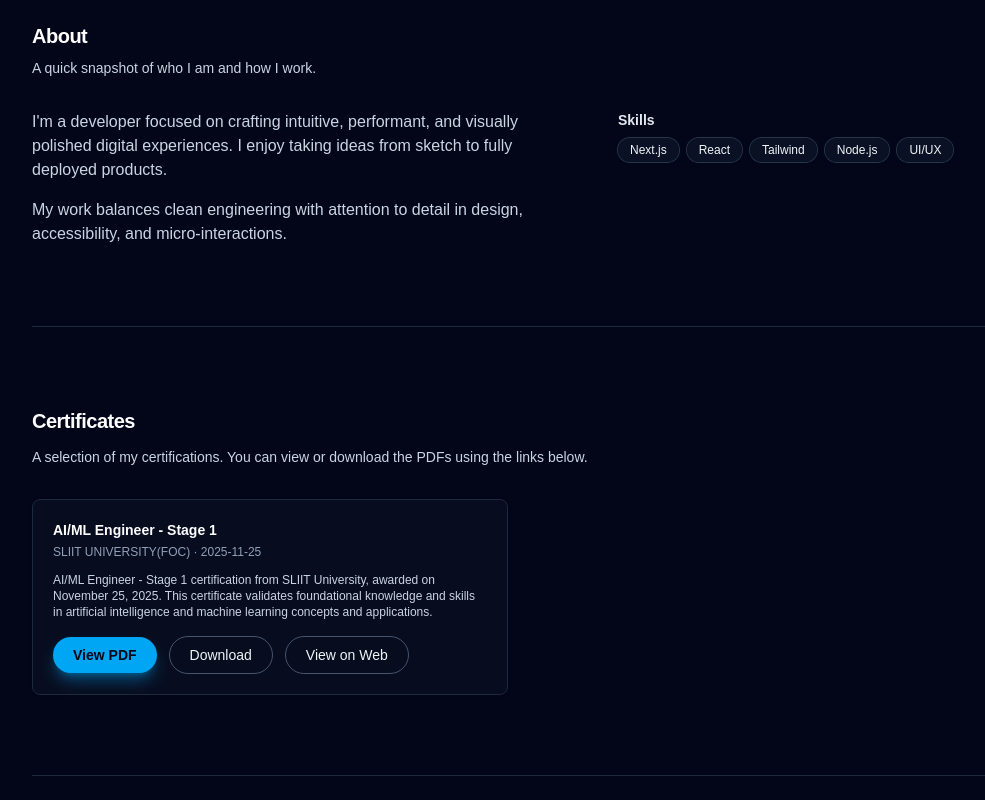
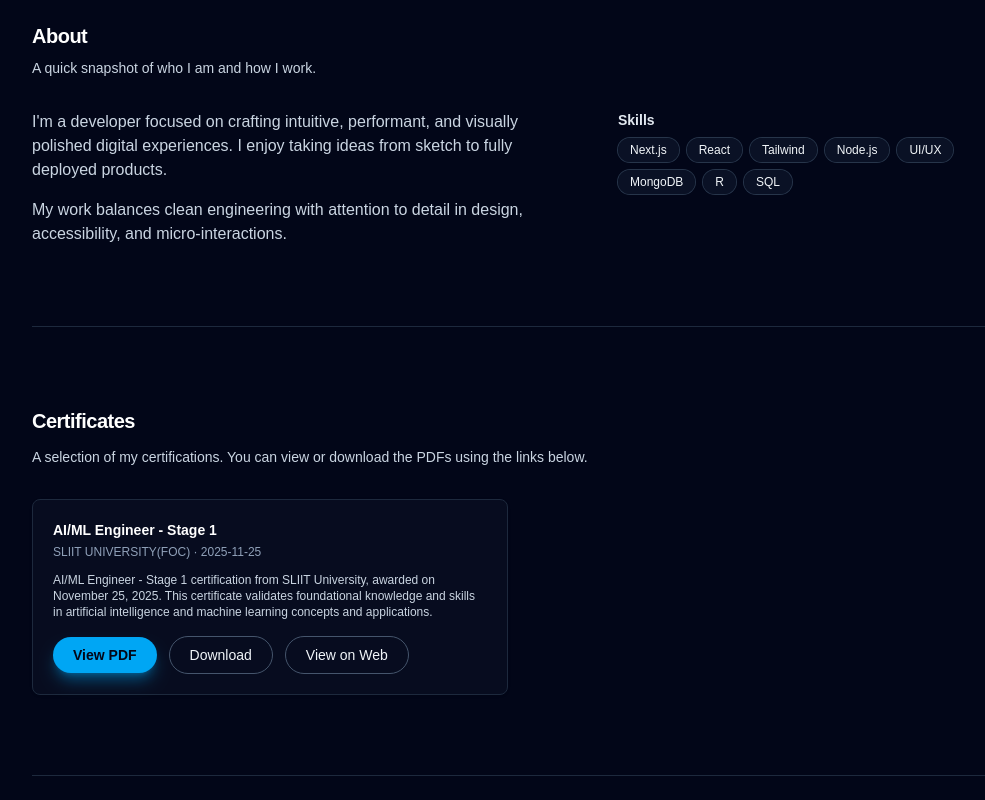
Before and after one commit to ANWedage/My-portfolio, a Next.js app: page / in a window 1280 px wide. Shown: the part 760-1560 px from the top of the page, without its empty margins (120-1105 px from the left). Built offline with nearby package versions, Linux system fonts and the light colour scheme.

Commit message:
skills updated

```diff
--- a/app/components/AboutSection.tsx
+++ b/app/components/AboutSection.tsx
@@ -32,7 +32,7 @@ export function AboutSection() {
         <div className="space-y-2">
           <h3 className="text-sm font-semibold text-slate-200">Skills</h3>
           <div className="flex flex-wrap gap-2">
-            {["Next.js", "React", "Tailwind", "Node.js", "UI/UX"].map(
+            {["Next.js", "React", "Tailwind", "Node.js", "UI/UX","MongoDB","R","SQL"].map(
               (skill) => (
                 <span key={skill} className="pill">
                   {skill}
```
